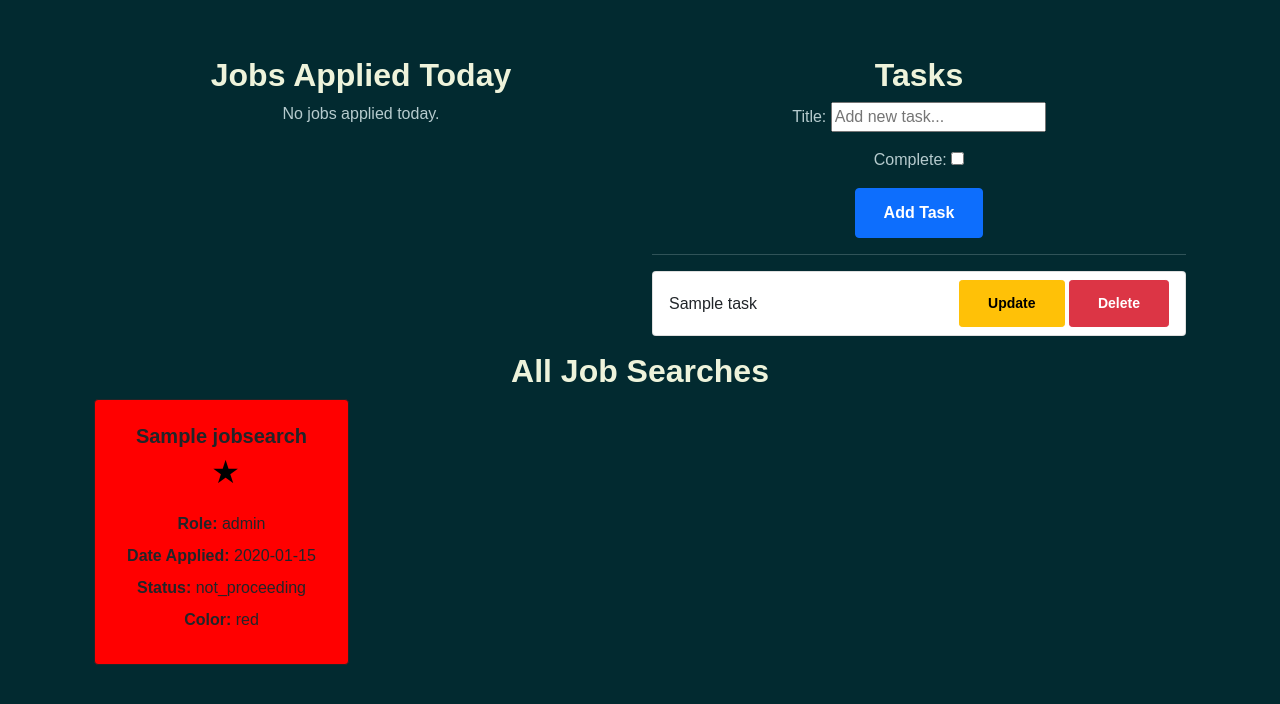
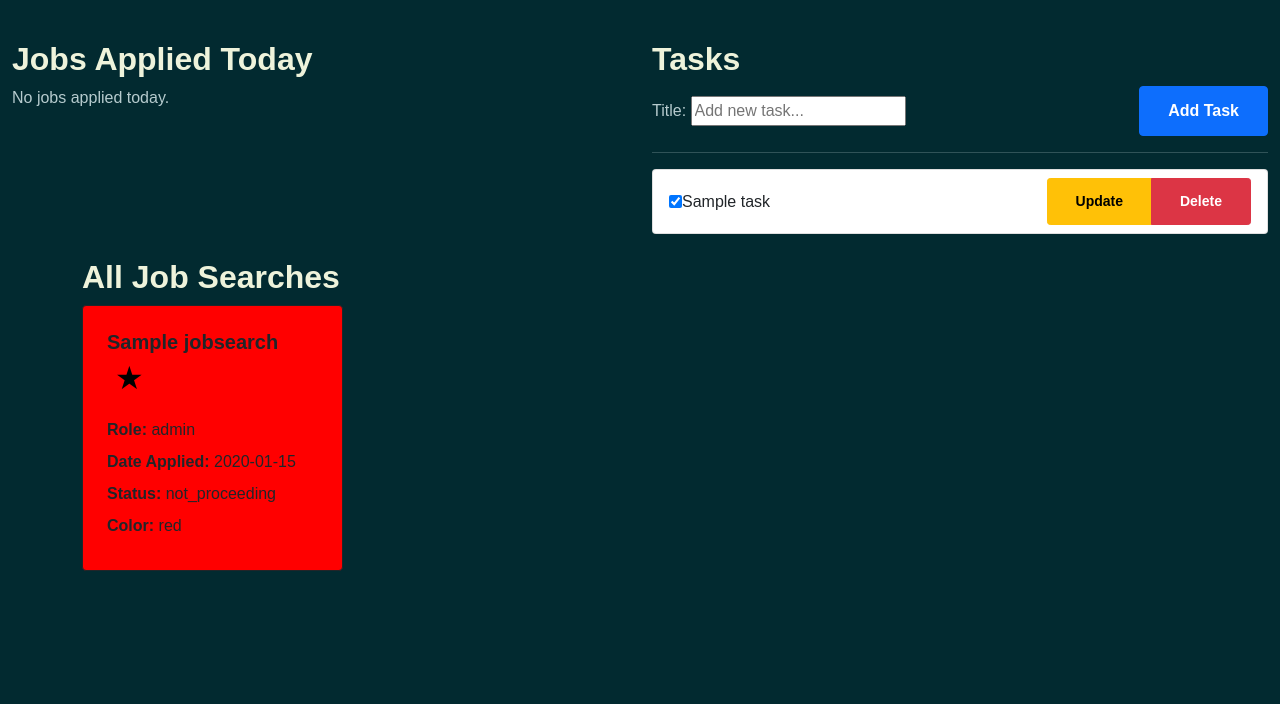
Before and after one commit to JWalshe86/career, a Django app: page /jobs/jobs_searched/ in a window 1280 px wide. Shown: the part 40-744 px from the top of the page. Run offline with Django 5.2, Linux system fonts and the light colour scheme; a user stored in the database is signed in; tables that the repository leaves empty hold one stand-in row (values such as "Sample post"); some web fonts are replaced.

Commit message:
Add flex-row class to tasks

```diff
--- a/jobs/templates/jobs/job_searches.html
+++ b/jobs/templates/jobs/job_searches.html
@@ -13,11 +13,6 @@
     <div class="overlay"></div>
     <div class="container-fluid">
         <div class="row">
-            <div class="col text-center mt-3">
-
-<div class="container">
-    <div class="row">
-        <!-- Jobs Applied Today Section -->
             <!-- Jobs Applied Today Section -->
             <div class="col-md-6">
                 <h2>Jobs Applied Today</h2>
@@ -36,27 +31,33 @@
             <!-- Tasks Section -->
             <div class="col-md-6">
                 <h2>Tasks</h2>
-            <form method="POST" action="{% url 'tasks:list' %}">
+                <!-- Task Creation Form -->
+                <form class='d-flex flex-row justify-content-between mb-3' method="POST" action="{% url 'tasks:list' %}">
                     {% csrf_token %}
-                {{ form.as_p }}
+                    <div class="flex-grow-1">
+                        {{ form.title.label_tag }} {{ form.title }}
+                    </div>
                     <button type="submit" class="btn btn-primary">Add Task</button>
                 </form>
                 <hr>
+                <!-- Task List -->
                 <ul class="list-group">
                     {% for task in tasks %}
-                    <li class="list-group-item d-flex justify-content-between align-items-center">
-                        <span>{{ task.title }}</span>
-                        <div>
-                            <a href="{% url 'tasks:updateTask' task.id %}" class="btn btn-sm btn-warning">Update</a>
+                        <li class="list-group-item d-flex align-items-center justify-content-between mb-2">
+                            <form method="POST" action="{% url 'tasks:updateTask' task.id %}" class="d-flex flex-row align-items-center w-100">
+                                {% csrf_token %}
+                                <input type="checkbox" name="complete" {% if task.complete %}checked{% endif %} class="mr-2">
+                                <span class="flex-grow-1">{{ task.title }}</span>
+                                <div class="btn-group">
+                                    <button type="submit" class="btn btn-sm btn-warning">Update</button>
                                     <a href="{% url 'tasks:delete' task.id %}" class="btn btn-sm btn-danger">Delete</a>
                                 </div>
+                            </form>
                         </li>
                     {% endfor %}
                 </ul>
             </div>
         </div>
-</div>
-
 
         <!-- Section for all job searches -->
         <div class="container mt-3">
@@ -85,10 +86,8 @@
                     </div>
                 {% endfor %}
             </div>
+        </div>
 
-                </div>
-            </div>
-        </div>
         <ul>
             {% for job in jobs_searched %}
             <li class='d-none' data-dateapplied="{{ job.created_at|date:'Y-m-d' }}">{{ job }}</li>
@@ -99,26 +98,56 @@
 
 {% block extra_css %}
 <style>
-    /* Title container for consistency across both sections */
-    .card-title-container {
-        background-color: #f0f0f0; /* Set background color for the title area */
-        padding: 10px; /* Adjust padding as needed */
-        min-height: 60px; /* Ensure consistent height for all cards */
+    /* Ensure task items are aligned horizontally */
+    .task-item {
         display: flex;
         align-items: center;
-        justify-content: center;
+        justify-content: space-between;
+        margin-bottom: 10px;
     }
 
-    /* Title styling */
-    .card-title {
-        font-weight: bold;
-        text-align: center;
-        margin: 0;
+    .task-item form {
+        display: flex;
+        align-items: center;
+        width: 100%;
     }
 
-    /* Ensure card content has consistent spacing */
-    .card-body {
+    .task-item input[type="checkbox"] {
+        margin-right: 10px;
+    }
+
+    .task-title {
         flex-grow: 1;
+        margin-right: 10px;
+    }
+
+    .btn-group {
+        display: flex;
+        gap: 10px; /* Space between buttons */
+    }
+
+    /* Task creation form adjustments */
+    .form-group {
+        display: flex;
+        flex-grow: 1;
+        margin-right: 10px;
+    }
+
+    .d-flex {
+        display: flex;
+    }
+
+    /* Ensure proper alignment of the task creation form */
+    .form-group input,
+    .form-group label {
+        margin-right: 10px;
+    }
+
+    @media (max-width: 767px) {
+        .card-title-container {
+            flex-direction: column;
+            text-align: center;
+        }
     }
 </style>
 {% endblock %}
```
Lines whose indentation alone changed are shown as unchanged.
